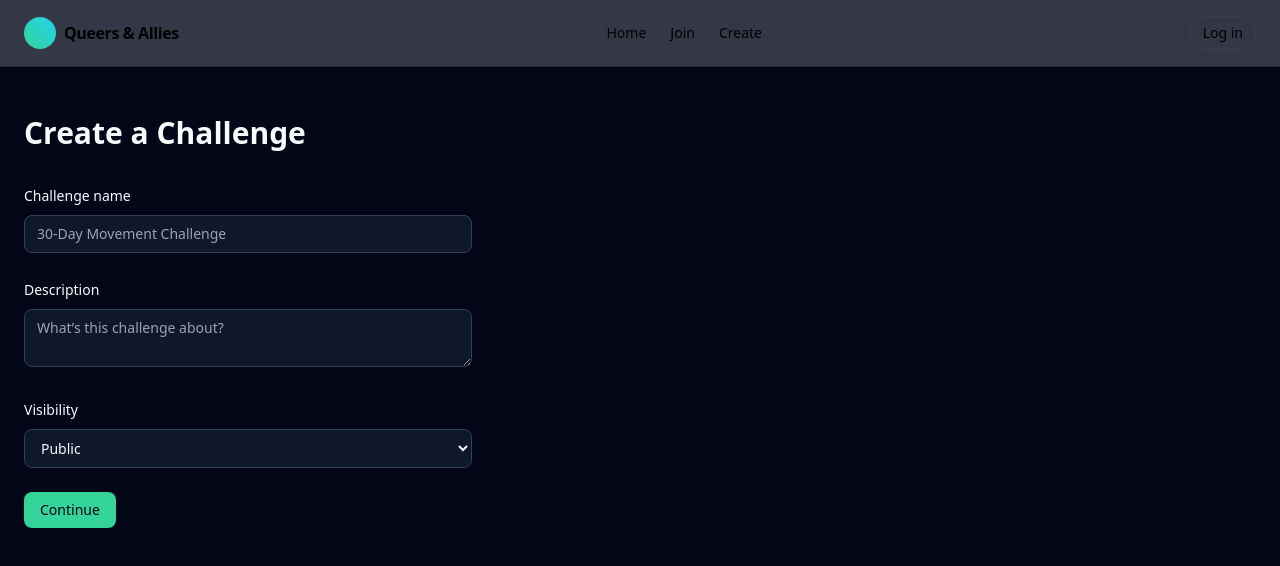
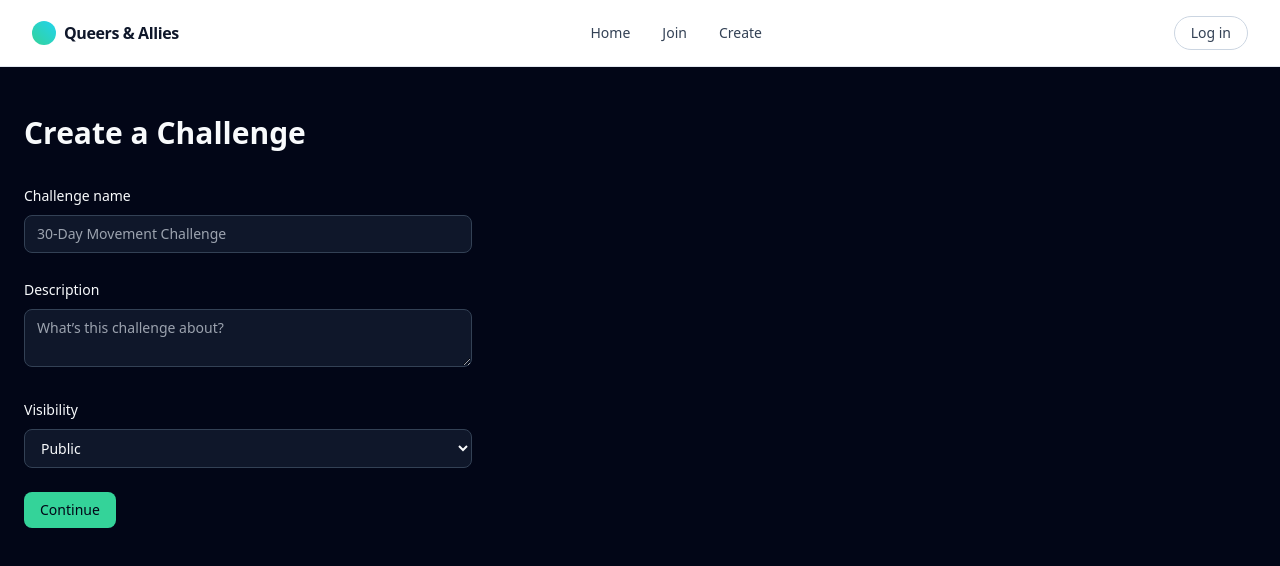
Before and after one commit to haydennglenn9-3385/challenge-app, a Next.js app: page /create in a window 1280 px wide. Shown: the top 566 px of the page. Built offline with nearby package versions, Linux system fonts and the light colour scheme.

Commit message:
update navbar to apple style

```diff
--- a/app/components/NavBar.tsx
+++ b/app/components/NavBar.tsx
@@ -1,18 +1,23 @@
 export default function NavBar() {
   return (
-    <nav className="w-full border-b border-slate-800 px-6 py-4 flex items-center justify-between bg-slate-950/80 backdrop-blur">
+    <nav className="w-full bg-white/80 backdrop-blur border-b border-slate-200 px-8 py-4 flex items-center justify-between">
+      {/* Left side: Logo */}
       <div className="flex items-center gap-2">
-        <div className="h-8 w-8 rounded-full bg-gradient-to-tr from-emerald-400 to-cyan-400" />
-        <span className="font-semibold tracking-tight">Queers & Allies</span>
+        <div className="h-6 w-6 rounded-full bg-gradient-to-tr from-emerald-400 to-cyan-400" />
+        <span className="font-semibold tracking-tight text-slate-900">
+          Queers & Allies
+        </span>
       </div>
 
-      <div className="flex items-center gap-6 text-sm">
-        <a href="/" className="hover:text-emerald-300 transition">Home</a>
-        <a href="/join" className="hover:text-emerald-300 transition">Join</a>
-        <a href="/create" className="hover:text-emerald-300 transition">Create</a>
+      {/* Center links */}
+      <div className="hidden sm:flex items-center gap-8 text-sm text-slate-700">
+        <a href="/" className="hover:text-black transition">Home</a>
+        <a href="/join" className="hover:text-black transition">Join</a>
+        <a href="/create" className="hover:text-black transition">Create</a>
       </div>
 
-      <button className="text-sm px-3 py-1.5 rounded-full border border-slate-700 hover:border-emerald-400 hover:text-emerald-300 transition">
+      {/* Right side: Login */}
+      <button className="text-sm px-4 py-1.5 rounded-full border border-slate-300 text-slate-700 hover:border-slate-400 hover:text-black transition">
         Log in
       </button>
     </nav>
```
